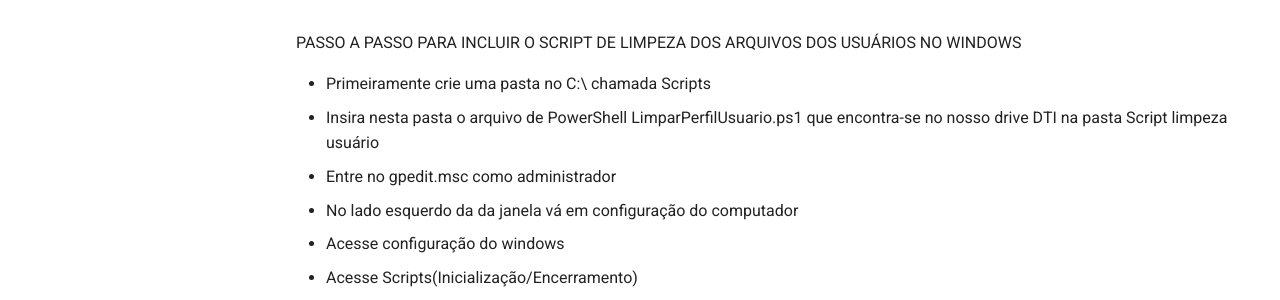
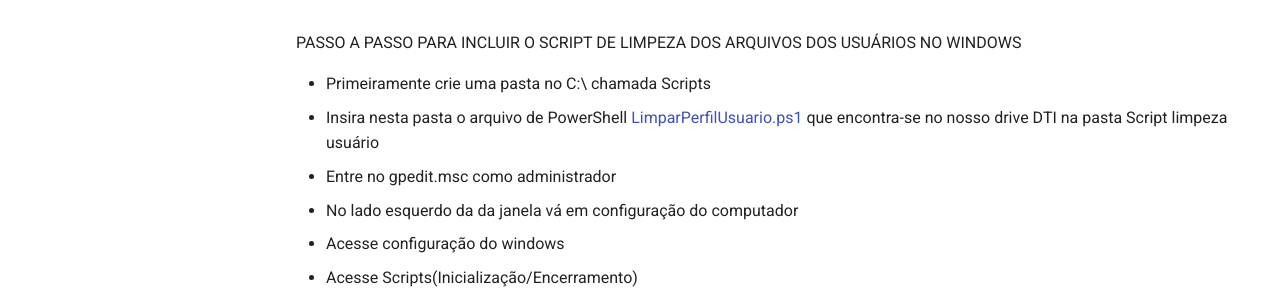
Before and after one commit to wikiti-farroupilha/wikipedia, an MkDocs documentation site: the page built from docs/limpezaTurnoff.md, in a window 1280 px wide. Shown: the part 198-498 px from the top of the page. Built offline with MkDocs 1.6.1 and Material for MkDocs 9.7.7, drawn with Linux system fonts in a browser that asks for light colours; part of the change alters nothing that is shown.

```diff
--- a/docs/limpezaTurnoff.md
+++ b/docs/limpezaTurnoff.md
@@ -2,7 +2,7 @@ PASSO A PASSO PARA INCLUIR O SCRIPT DE LIMPEZA DOS ARQUIVOS DOS USUÁRIOS NO WIN
 
 
 - Primeiramente crie uma pasta no C:\ chamada Scripts
-- Insira nesta pasta o arquivo de PowerShell LimparPerfilUsuario.ps1 que encontra-se no nosso drive DTI na pasta Script limpeza usuário
+- Insira nesta pasta o arquivo de PowerShell [LimparPerfilUsuario.ps1](https://drive.google.com/file/d/1tN1yplTaVJlSLTaPMwcRj50FXkzJMipb/view?usp=sharing) que encontra-se no nosso drive DTI na pasta Script limpeza usuário
 - Entre no gpedit.msc como administrador
 - No lado esquerdo da da janela vá em configuração do computador
 - Acesse configuração do windows
```
